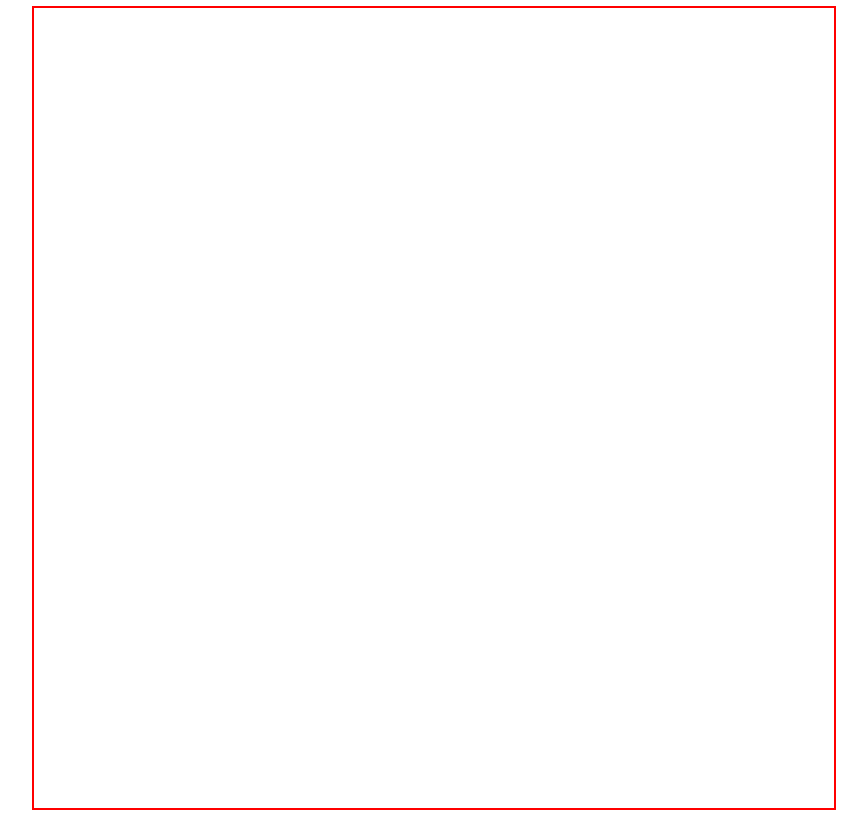
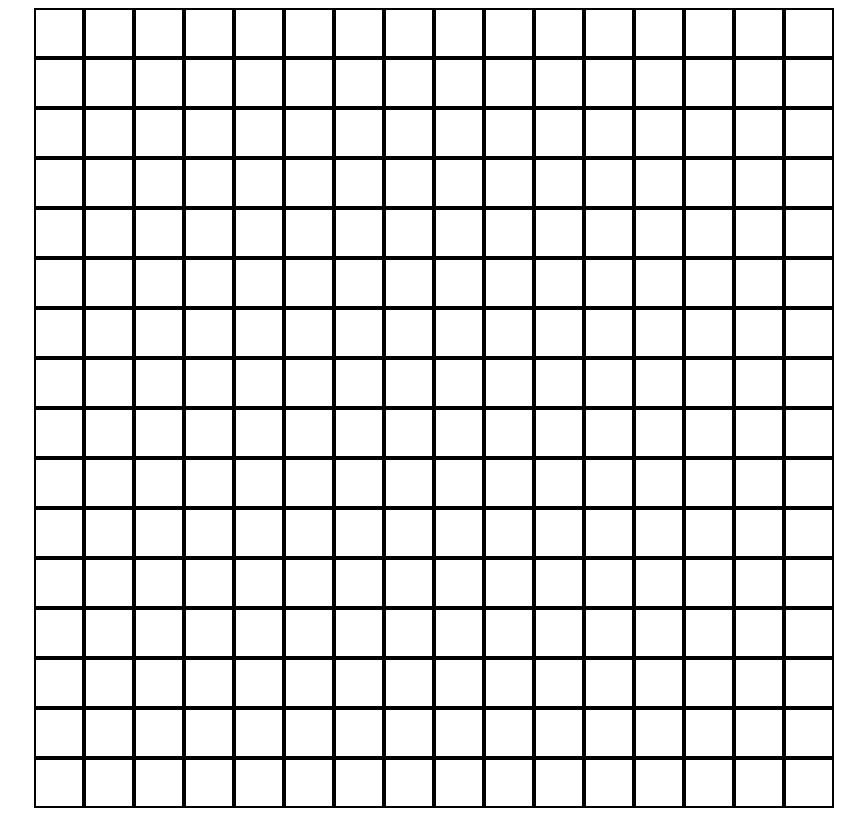
Before and after one commit to Raleese/etch-a-sketch, a plain HTML site: page index.html in a window 1280 px wide. Shown: the whole page, without its empty margins (206-1073 px from the left). Drawn offline with Linux system fonts and the light colour scheme.

Commit message:
Add a 16x16 grid

```diff
--- a/scripts.js
+++ b/scripts.js
@@ -1,6 +1,7 @@
 const container = document.querySelector(".container");
 
-for (let i = 0; i < 16; i++){
+for (let i = 0; i < 256; i++){
     const box = document.createElement("div");
     box.classList.add("box");
+    container.appendChild(box);
 }
--- a/style.css
+++ b/style.css
@@ -8,11 +8,13 @@ body {
 .container {
     height: 800px;
     width: 800px;
-    border: 2px solid red;
+    display: flex;
+    flex-direction: row;
+    flex-wrap: wrap;
 }
 
 .box {
-    height: 50px;
-    width: 50px;
+    height: 46px;
+    width: 46px;
     border: 2px solid black;
 }
```
